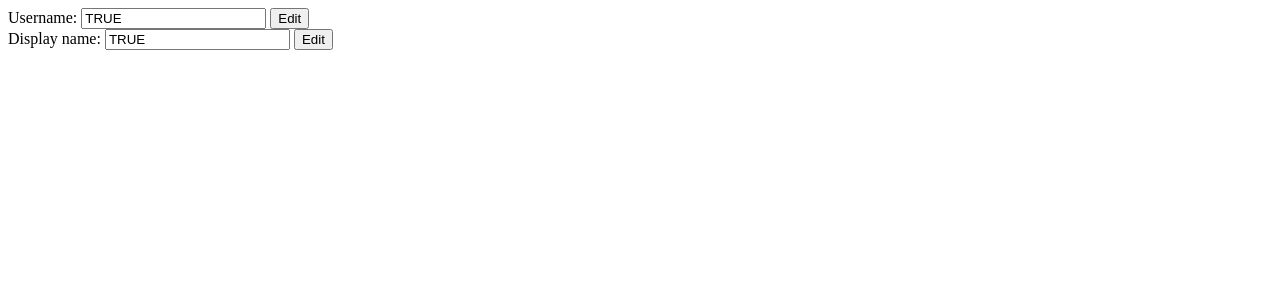
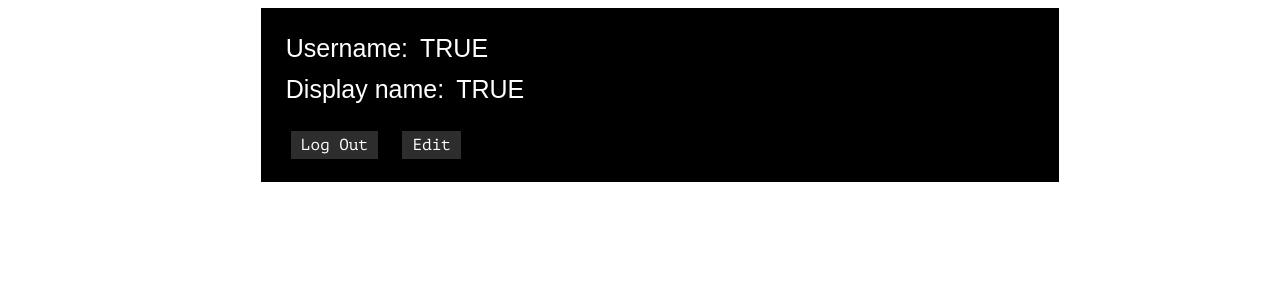
Before and after one commit to Teminix/lupenotes-old, a PHP site: page /Session/session.php in a window 1280 px wide. Shown: the top 300 px of the page. Run offline with PHP 8.4, Linux system fonts and the light colour scheme; the visitor is signed in with stand-in values (Sample User, id 1).

Commit message:
Session file update 1: added css and popup javascript for editing user details; New fonts added

```diff
--- /dev/null
+++ b/Session/logout.php
@@ -0,0 +1,6 @@
+<?php
+session_start();
+session_unset();
+session_destroy();
+header("location:../login.php");
+ ?>
--- a/Session/session.php
+++ b/Session/session.php
@@ -12,10 +12,45 @@ else {
 <html lang="en" dir="ltr">
   <head>
     <meta charset="utf-8">
-    <title>Your Session</title>
+    <title><?php echo $usr ?>'s Profile</title>
+    <link rel="stylesheet" href="styles.css">
+    <script src="../scripts/Libraries/jquery.js" charset="utf-8"></script>
+    <script type="text/javascript">
+
+    </script>
   </head>
   <body>
-    Username: <input type="text" name="" value="<?php echo $usr; ?>" readonly> <button type="button" name="usr" class="edit">Edit</button> <br>
-    Display name: <input type="text" name="" value="<?php echo $display; ?>" readonly> <button type="button" name="display" class="edit">Edit</button>
+    <div class="main">
+    <span>Username: <input type="text" name="" value="<?php echo $usr; ?>" readonly> </span> <br>
+  <span>Display name: <input type="text" name="" value="<?php echo $display; ?>" readonly> </span><br><br>
+    <button type="button"><a href="logout.php">Log Out</a></button>
+    <button type="button" name="display" id="edit">Edit</button>
+  </div>
+  <div class="modal">
+    <div class="content">
+      <span class="div"><input type="text" name="usr" value="" placeholder="Username"></span><br>
+      <span class="div"><input type="text" name="display" value="" placeholder="Display Name"></span><br><br>
+      Verify Changes with password<br><br>
+      <span class="div"><input type="password" name="pwd" placeholder="Password"></span><br><br>
+      <button type="button" id="cancel">Cancel</button>
+      <button type="button" id="verify">Verify</button>
+    </div>
+  </div>
+    <script type="text/javascript">
+
+      var modal =document.getElementsByClassName('modal')[0];
+      var modalContent = document.getElementsByClassName('content')[0];
+      var edit_button = document.getElementById('edit');
+      var cancel_button = document.getElementById('cancel');
+      var verify_button = document.getElementById('verify');
+
+      edit_button.onclick = function () {
+        modal.style.display = "block";
+      };
+      cancel_button.onclick = function () {
+        modal.style.display = "none";
+      };
+
+    </script>
   </body>
 </html>
--- /dev/null
+++ b/Session/styles.css
@@ -0,0 +1,105 @@
+
+
+
+
+/* FONTS START */
+
+@font-face {
+  font-family: PT-mono;
+  src: url("../fonts/pt-mono/PTM55FT.ttf");
+}
+
+/*FONTS END */
+
+
+
+.main {
+  background-color: black;
+  padding:20px;
+  color:white;
+  display: inline-block;
+  margin-left: 20%;
+  margin-right: 20%;
+  width: 60%;
+  font-family: arial;
+}
+
+button {
+  background-color: rgb(45,45,45);
+  color:white;
+  font-family: PT-mono;
+  border-radius: 0;
+  border:0;
+  padding-left: 10px;
+  padding-right: 10px;
+  padding-top: 5px;
+  padding-bottom: 5px;
+  margin: 3px 10px;
+  font-size: inherit;
+  transition: 0.3s;
+  cursor: pointer;
+}
+
+button:hover {
+  color:black;
+  background-color: rgb(110, 0, 255);
+}
+button a {
+  text-decoration: none;
+  color:inherit;
+  cursor: inherit;
+}
+
+.main span,.div {
+  display: inline-block;
+  margin: 5px;
+  font-size: 25px;
+}
+
+.main span input, .div input {
+  font-family: inherit;
+  font-size: inherit;
+  background-color: black;
+  color:white;
+  caret-color: white;
+  border:0;
+  padding-right: 5px;
+  padding-left: 5px;
+  transition: 0.35s;
+}
+.div input {
+  font-family: PT-mono;
+  padding: 10px;
+  padding-bottom: 3px;
+  font-size:15px;
+}
+.div input:focus {
+  border-bottom: rgb(91, 2, 216) solid 4px;
+  background-color: rgb(35,35,35);
+  outline:0;
+}
+
+/*modal stuff*/
+
+
+.modal {
+  display: none;
+  background-color: rgba(0,0,0,0.6);
+  width:100%;
+  height: 100%;
+  position: fixed;
+  top: 0;
+  left: 0;
+  z-index: 1;
+  overflow: auto
+}
+
+.content {
+  display: block;
+  margin: 20% auto;
+  padding: 20px;
+  width: 25%;
+  background-color:rgb(0, 0, 0);
+  color:white;
+  font-family: PT-mono;
+}
```
Also changed, not shown: fonts/pt-mono/SIL Open Font License.txt (added, +41 -0 lines), fonts/pt-mono/PTM55FT.ttf (added), 4 other files.
